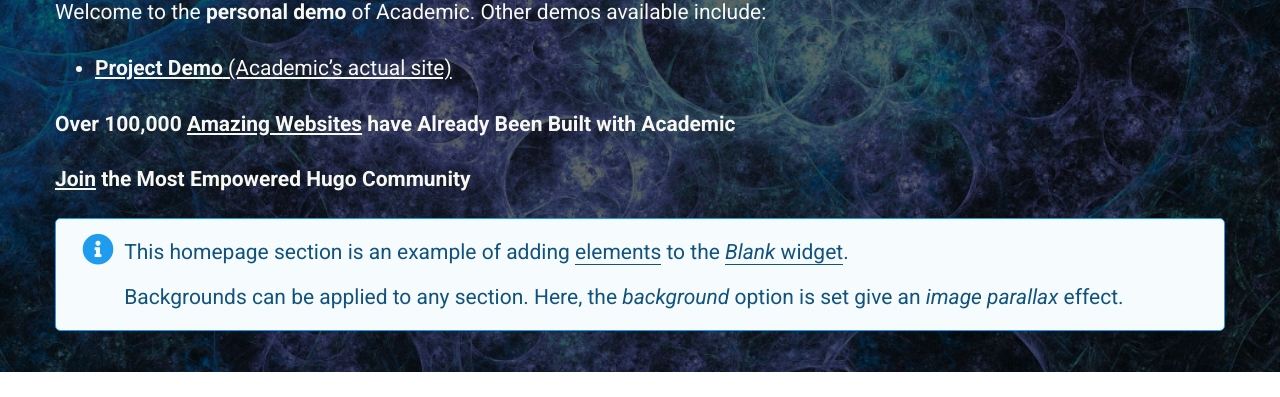
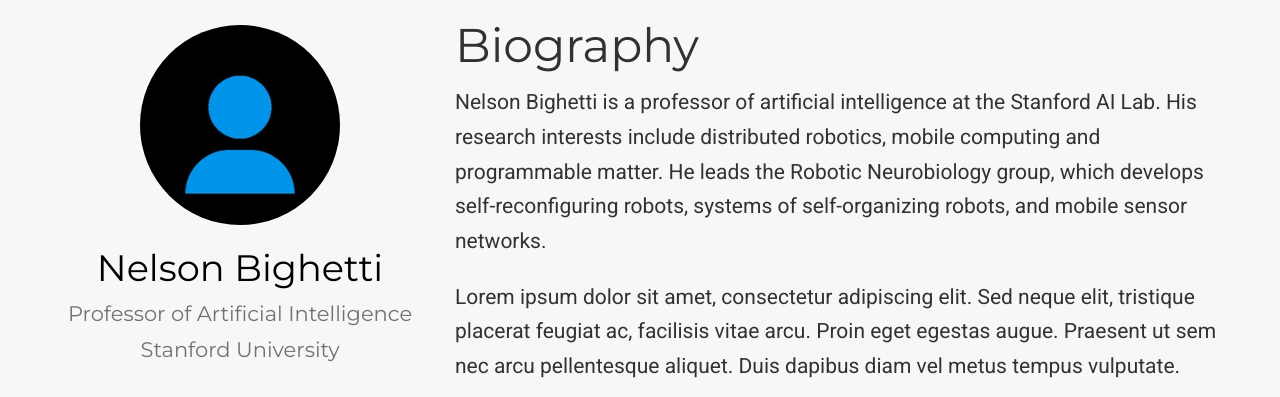
Before and after one commit to mfadhilgtg/mfadhilgtg.github.io, a plain HTML site: page index.html in a window 1280 px wide. Shown: the part 712-1109 px from the top of the page. Drawn offline with nearby package versions, Linux system fonts and the light colour scheme; no server answers; some icons are missing; files whose address does not match are found by name.

Commit message:
remove demo

```diff
--- a/index.html
+++ b/index.html
@@ -530,90 +530,6 @@
   </div>
 </div>
 
-
-    </div>
-  </section>
-
-
-
-
-
-
-
-
-
-
-
-
-
-
-
-
-
-
-
-
-
-
-
-
-
-
-
-
-
-
-
-
-
-
-
-
-
-
-
-
-
-
-
-
-
-
-
-
-
-  <section id="demo" class="home-section wg-blank dark  bg-image parallax " style="background-image: linear-gradient(rgba(0, 0, 0, 0.6), rgba(0, 0, 0, 0.6)), url(&#39;/img/headers/bubbles-wide.jpg&#39;);background-size: cover;background-position: center;padding: 20px 0 20px 0;" >
-    <div class="container">
-
-
-
-<div class="row">
-
-    <div class="col-lg-12">
-      <h1>Demos</h1>
-
-      <p>Welcome to the <strong>personal demo</strong> of Academic. Other demos available include:</p>
-
-<ul>
-<li><a href="https://sourcethemes.com/academic/" target="_blank"><strong>Project Demo</strong> (Academic&rsquo;s actual site)</a></li>
-</ul>
-
-<p><strong>Over 100,000 <a href="https://sourcethemes.com/academic/#expo" target="_blank">Amazing Websites</a> have Already Been Built with Academic</strong></p>
-
-<p><strong><a href="https://sourcethemes.com/academic/docs/install/" target="_blank">Join</a> the Most Empowered Hugo Community</strong></p>
-
-<div class="alert alert-note">
-  <div>
-    <p>This homepage section is an example of adding <a href="https://sourcethemes.com/academic/docs/writing-markdown-latex/" target="_blank">elements</a> to the <a href="https://sourcethemes.com/academic/docs/widgets/" target="_blank"><em>Blank</em> widget</a>.</p>
-
-<p>Backgrounds can be applied to any section. Here, the <em>background</em> option is set give an <em>image parallax</em> effect.</p>
-
-  </div>
-</div>
-
-    </div>
-
-</div>
 
     </div>
   </section>
```
Also changed, not shown: post/writing-technical-content/featured_huc72159e0fc0d14b85f60d34436a630f0_266353_2560x2560_fit_q90_lanczos.jpg (added).
